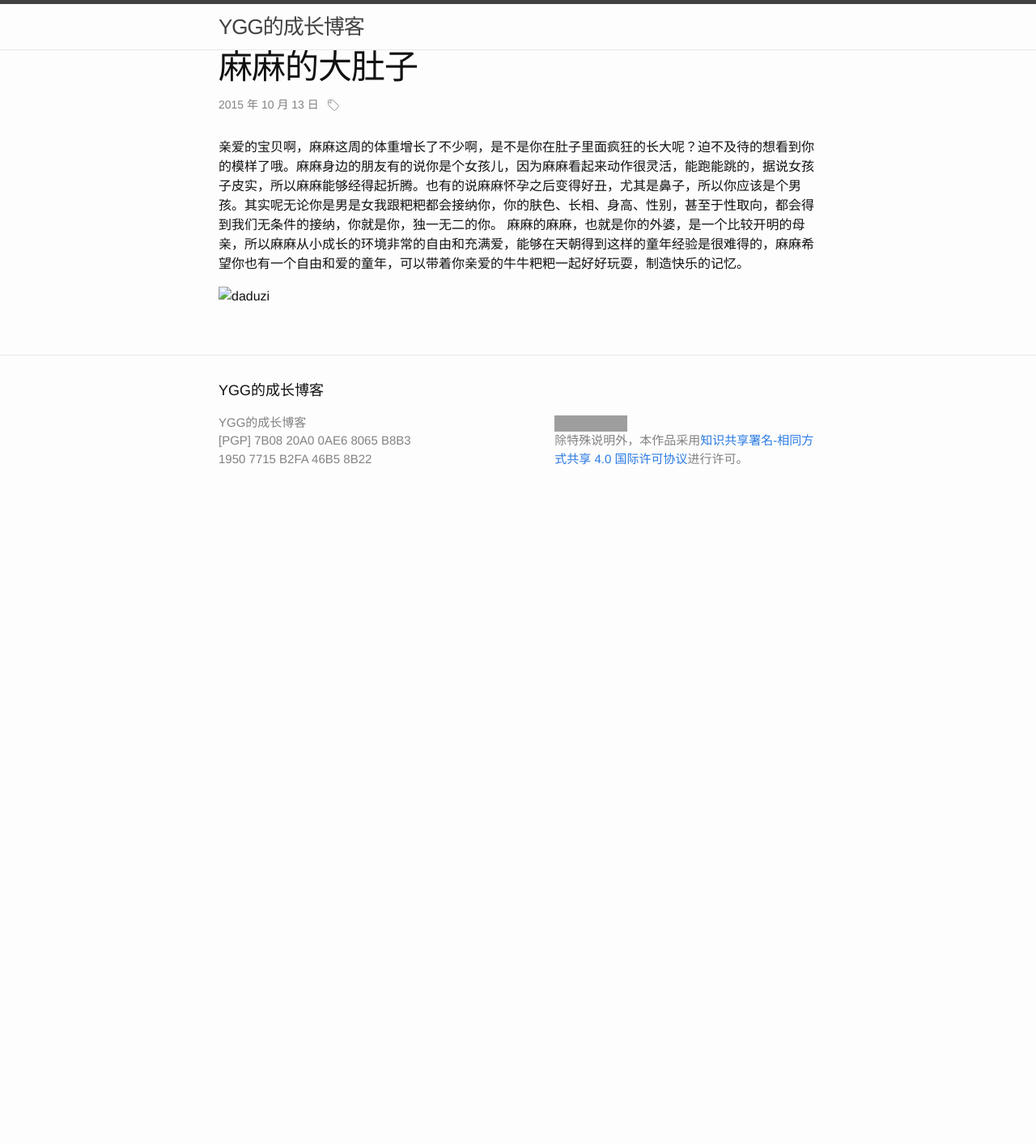
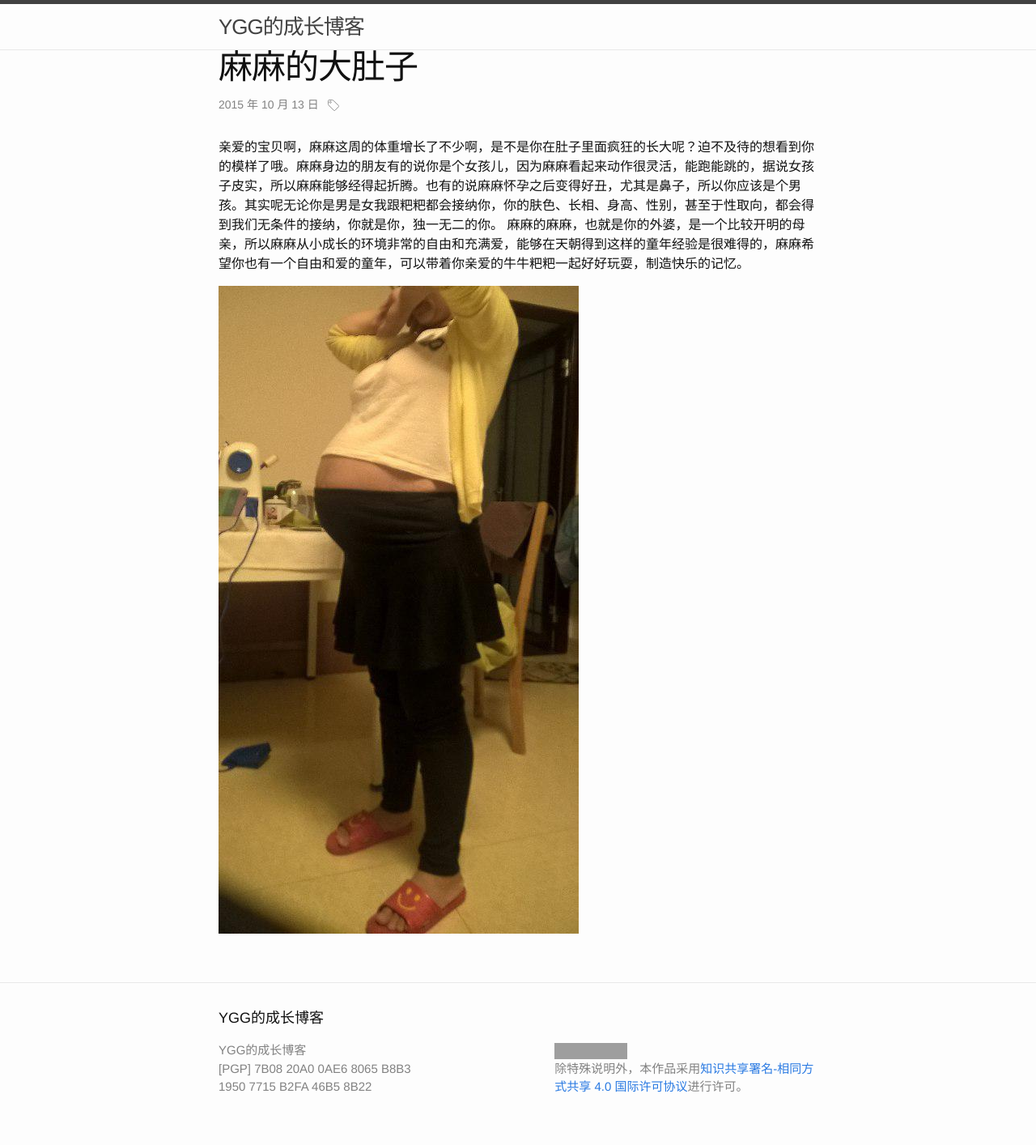
Before and after one commit to regaudit/ygg, a Jekyll site: the page built from _posts/2015-10-13-麻麻的大肚子.md, in a window 1280 px wide. Shown: the whole page at 81% size. Built offline with Jekyll 4.4.1, drawn with Linux system fonts in a browser that asks for light colours; comment, search, counter and statistics services are not loaded; before the commit the page ends 900 px from its top, so only the background shows below that; grey boxes are pictures that could not be loaded.

Commit message:
make forced TLS

```diff
--- a/_config.yml
+++ b/_config.yml
@@ -14,7 +14,7 @@
 #redcarpet:
 #  extensions: ["tables", "autolink", "strikethrough", "space_after_headers", "with_toc_data", "fenced_code_blocks"]
 exclude: [Gemfile, Gemfile.lock, README.md]
-#enforce_ssl: mdrights.github.io
+enforce_ssl: mdrights.github.io
 permalink: /posts/:year/:month/:title.html
 
 # Plugins
--- a/_posts/2015-10-13-麻麻的大肚子.md
+++ b/_posts/2015-10-13-麻麻的大肚子.md
@@ -5,4 +5,4 @@ layout: post
 亲爱的宝贝啊，麻麻这周的体重增长了不少啊，是不是你在肚子里面疯狂的长大呢？迫不及待的想看到你的模样了哦。麻麻身边的朋友有的说你是个女孩儿，因为麻麻看起来动作很灵活，能跑能跳的，据说女孩子皮实，所以麻麻能够经得起折腾。也有的说麻麻怀孕之后变得好丑，尤其是鼻子，所以你应该是个男孩。其实呢无论你是男是女我跟粑粑都会接纳你，你的肤色、长相、身高、性别，甚至于性取向，都会得到我们无条件的接纳，你就是你，独一无二的你。
 麻麻的麻麻，也就是你的外婆，是一个比较开明的母亲，所以麻麻从小成长的环境非常的自由和充满爱，能够在天朝得到这样的童年经验是很难得的，麻麻希望你也有一个自由和爱的童年，可以带着你亲爱的牛牛粑粑一起好好玩耍，制造快乐的记忆。
 
-![daduzi](http://mdrights.github.io/ygg/img/20151013daduzi.jpg)
+![daduzi](https://mdrights.github.io/ygg/images/20151013daduzi.jpg)
```
